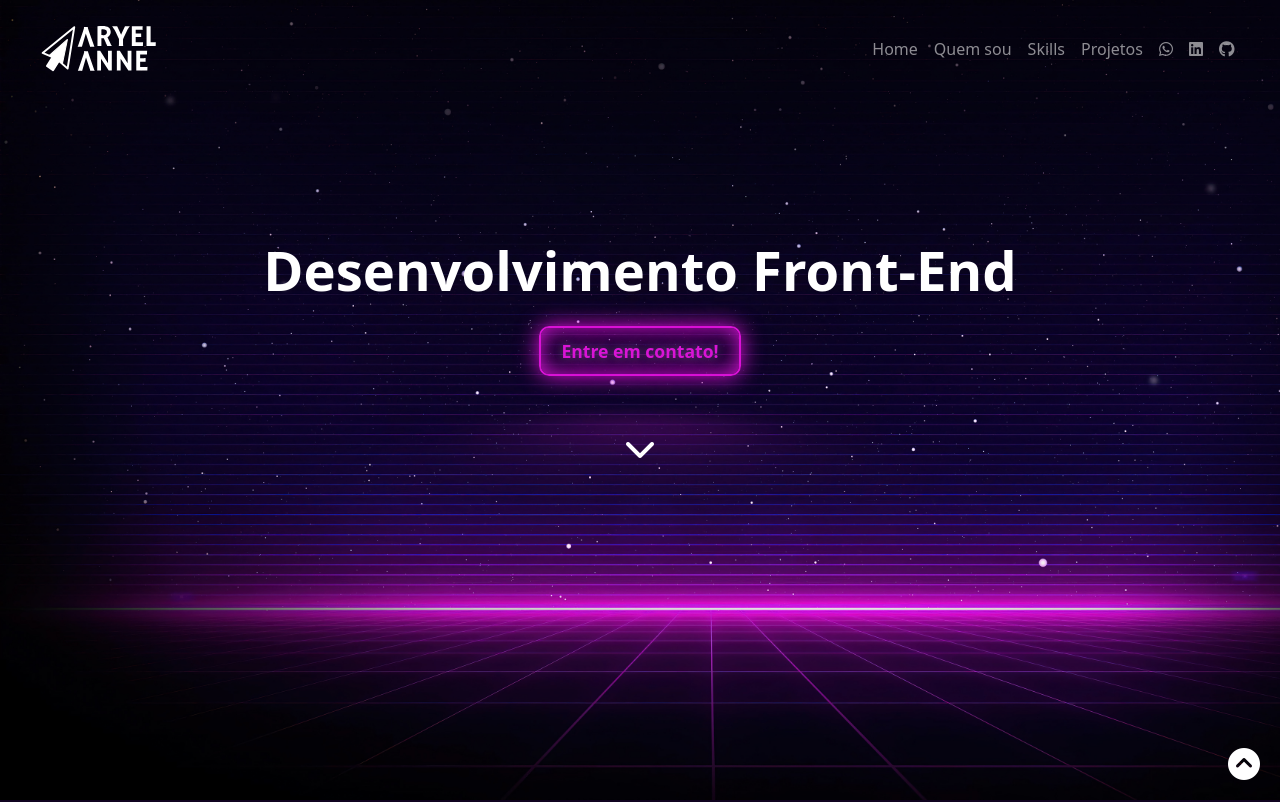
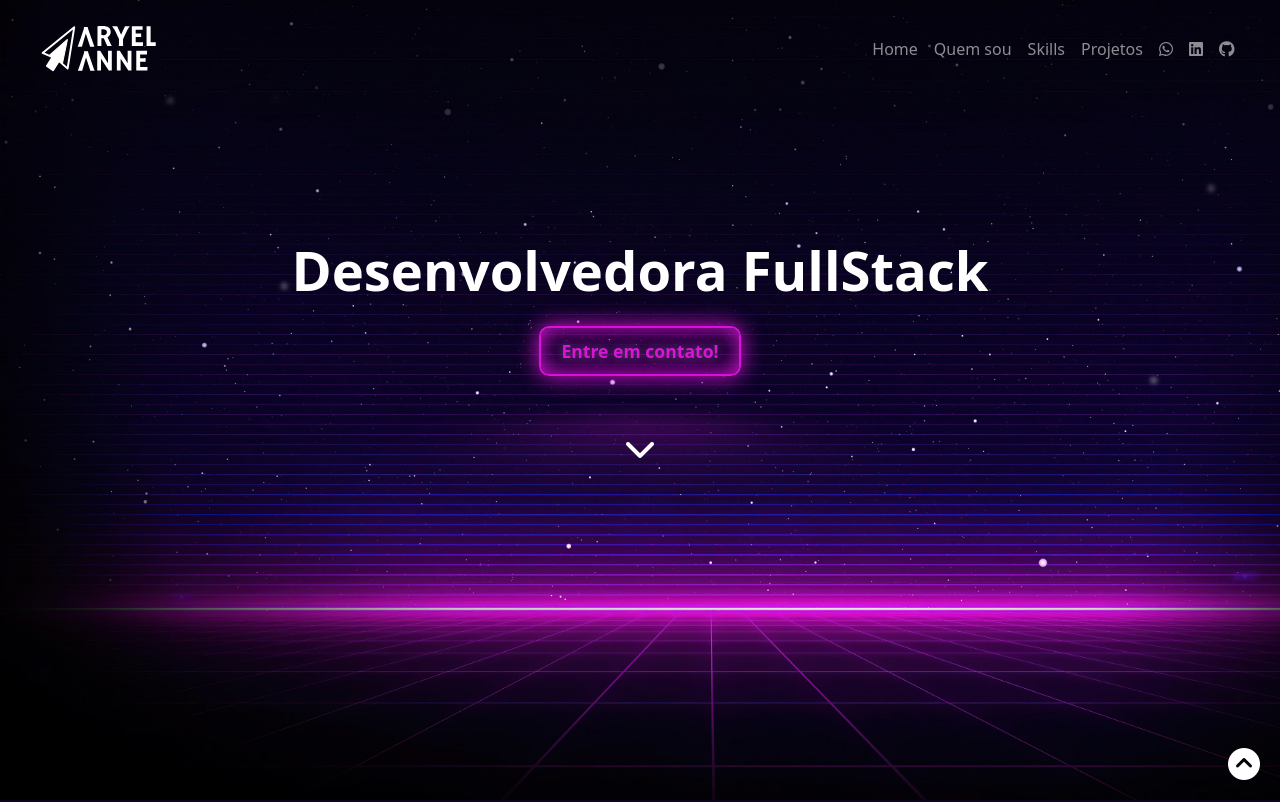
Before and after one commit to Aryel15/Portifolio-REACTJS, a React (Vite) app: page / in a window 1280 px wide. Shown: the top 802 px of the page. Built offline with nearby package versions, Linux system fonts and the light colour scheme.

Commit message:
:sparkles: Mudando titulo

```diff
--- a/src/pages/home/index.jsx
+++ b/src/pages/home/index.jsx
@@ -29,7 +29,7 @@ export function Home() {
         <>
             <main className="title">
                 <Menu />
-                <h1 className="typedtext">Desenvolvimento Front-End</h1>
+                <h1 className="typedtext">Desenvolvedora FullStack</h1>
                 <a href="#footer" className="neon-btn">Entre em contato!</a><br/>
                 <a href="#quemsou" className="seta"><i className="fa-solid fa-chevron-down"></i></a>
             </main>
```
